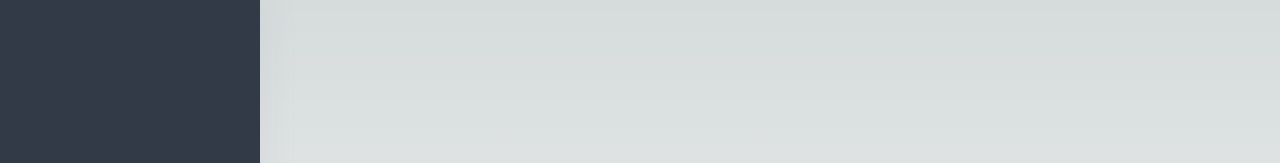
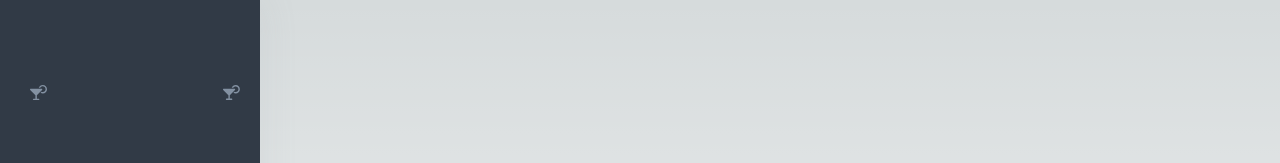
Before and after one commit to dirtylesc/zenzobs_ui_man_nextjs, a Next.js app: page /man in a window 1280 px wide. Shown: the top 163 px of the page. Built offline with nearby package versions, Linux system fonts and the light colour scheme.

Commit message:
components: Update Menu

```diff
--- a/src/components/Menu/SidebarMenu/MenuList.tsx
+++ b/src/components/Menu/SidebarMenu/MenuList.tsx
@@ -4,18 +4,19 @@
 import React from "react";
 
 const cx = classNames.bind(styles);
+type Props = {
+  title     ?: string;
+  children  : React.ReactNode;
+}
 
 function MenuList({
   title,
   children,
-}: {
-  title     ?: string;
-  children  : React.ReactNode;
-}) {
+}: Props) {
   return (
     <div className={cx(styles.menu_list)}>
       {title && <h5 className={cx(styles.menu_list__title)}>{title}</h5>}
-      <div className={cx(styles.menu_list__content)}>{children}</div>
+      <ul className={cx(styles.menu_list__content)}>{children}</ul>
     </div>
   );
 }
--- a/src/components/Menu/SidebarMenu/MenuListItem.tsx
+++ b/src/components/Menu/SidebarMenu/MenuListItem.tsx
@@ -1,26 +1,65 @@
+'use client'
+
+import React, { MouseEventHandler, useEffect, useState } from "react";
 import classNames from "classnames";
 
 import styles from "./SidebarMenu.module.scss";
-import React from "react";
-import { FontAwesomeIconProps } from "@fortawesome/react-fontawesome";
 
-const cx = classNames.bind(styles);
+const cx    = classNames.bind(styles);
+type Props  = {
+  title       : string;
+  type        ?: string;
+  leftIcon    ?: React.ReactNode;
+  rightIcon   ?: React.ReactNode;
+  onClick     ?: MouseEventHandler;
+  children    ?: React.ReactNode;
+}
+const getStyleObj = (type ?: string) => ({
+  wrapper: [
+    styles.menu_list_item,
+    type === 'child' && styles.menu_list_item_child,
+    'list-none'
+  ]
+})
 
 function MenuListItem({
   title,
-  type,
+  type = 'child',
   leftIcon,
   rightIcon,
+  onClick,
   children
-}: {
-  title       ?: string;
-  type        ?: string;
-  leftIcon    ?: React.ReactNode;
-  rightIcon   ?: React.ReactNode;
-  children    ?: React.ReactNode;
-}) {
-  return <div className={cx(styles.menu_list_item)}>
-  </div>;
+}: Props) {
+  const [styleObj, setStyleObj] = useState(getStyleObj());
+
+  useEffect(() => {
+    setStyleObj(getStyleObj(type))
+  }, [type])
+
+  return (
+    <li className={cx(...styleObj.wrapper)}>
+      <button onClick={onClick}>
+        <div>
+          {
+            leftIcon && (
+              <div className={cx(styles.menu_list_item__icon)}>
+                {leftIcon}
+              </div>
+            )
+          }
+          <span className={cx(styles.menu_list_item__title)}>{title}</span>
+          {
+            rightIcon && (
+              <div className={cx(styles.menu_list_item__right_icon)}>
+                {rightIcon}
+              </div>
+            )
+          }
+        </div>
+        <ul>{children}</ul>
+      </button>
+    </li>
+  );
 }
 
 export default MenuListItem;
--- a/src/components/Menu/SidebarMenu/SidebarMenu.module.scss
+++ b/src/components/Menu/SidebarMenu/SidebarMenu.module.scss
@@ -1,8 +1,49 @@
 .wrapper {
-  .menu_list {
-    .menu_list__title {
-    }
-    .menu_list__content {
+}
+
+.menu_list {
+}
+
+.menu_list__title {
+}
+
+.menu_list__content {
+}
+
+.menu_list_item {
+  color: #8391a2;
+  display: block;
+  padding: 10px 30px;
+  font-size: 0.9375rem;
+  position: relative;
+  -webkit-transition: all 0.4s;
+  transition: all 0.4s;
+
+  &_child {
+    .menu_list_item__title {
+      padding-left: .4rem;
     }
   }
 }
+
+.menu_list_item__icon{
+  display: inline-block;
+  line-height: 1.0625rem;
+  margin: 0 12px 0 0;
+  font-size: 1.1rem;
+  vertical-align: middle;
+
+  svg {
+    width: 17px;
+    height: 17px;
+  }
+}
+
+.menu_list_item__right_icon{
+  top: .75rem;
+  transition: transform 0.15s;
+  position: absolute;
+  right: 20px;
+  display: inline-block;
+  transform: translate(0, 0);
+}
```
